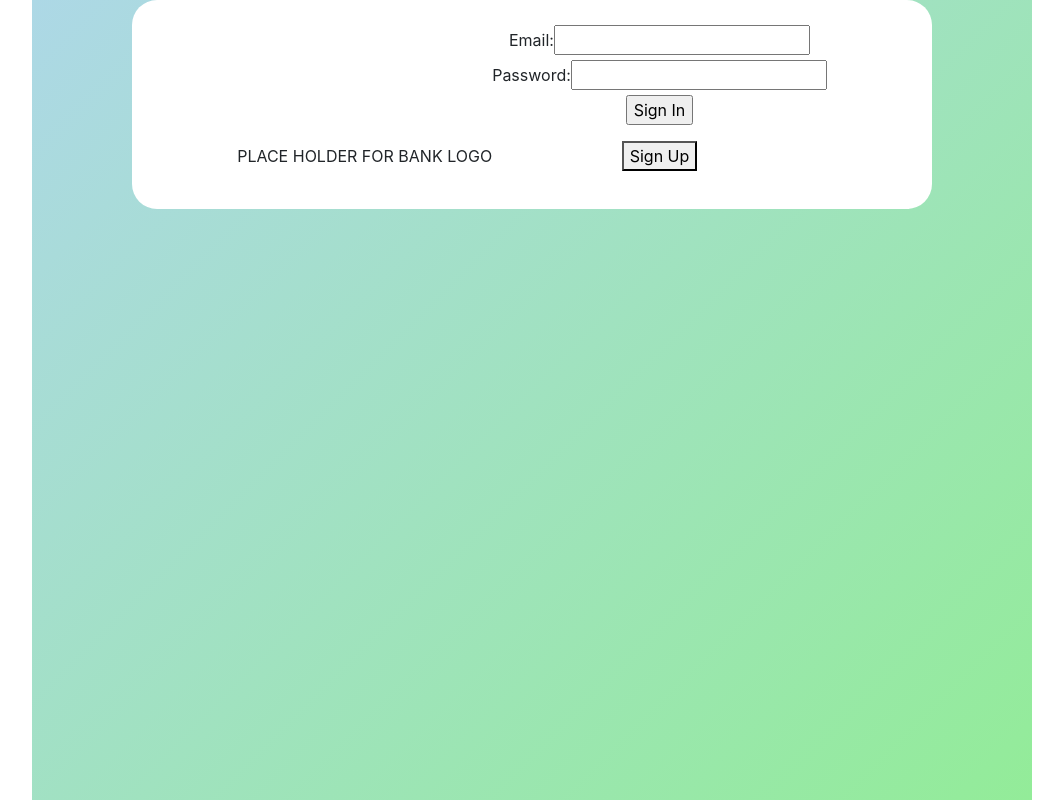
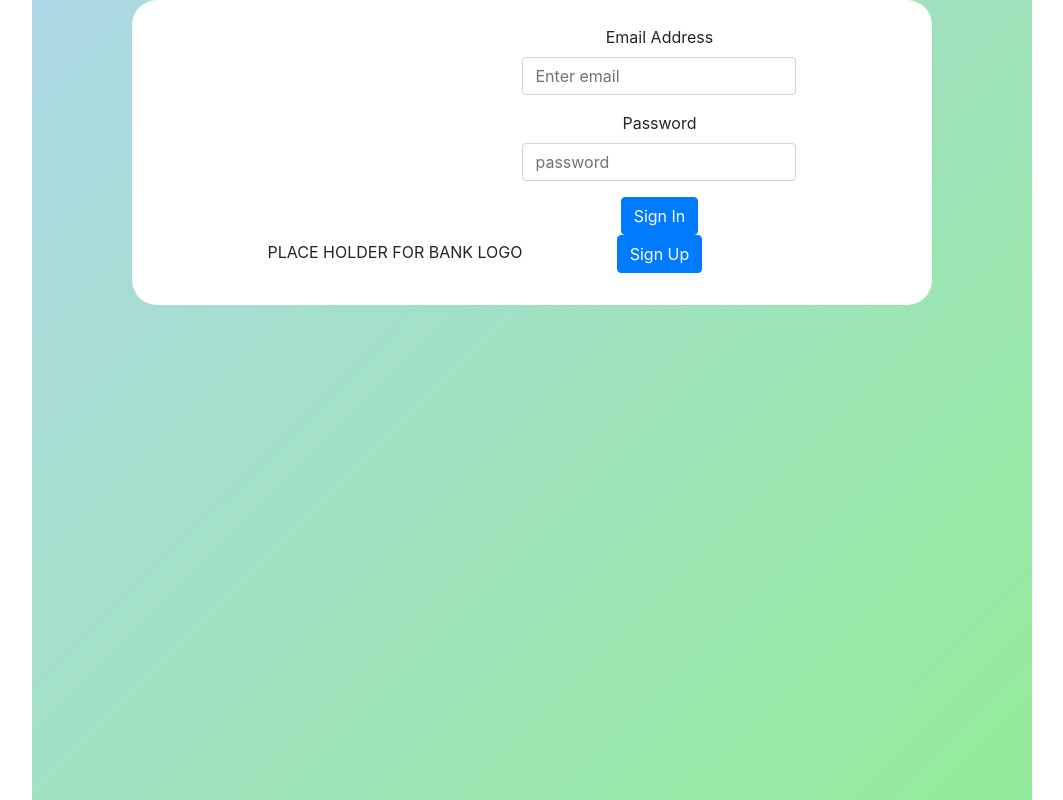
Before and after one commit to Will-Rich-724/bank, a React (Create React App) app in the folder client/: page / in a window 1280 px wide. Shown: the top 800 px of the page, without its empty margins (108-1171 px from the left). Built offline with nearby package versions, Linux system fonts and the light colour scheme.

Commit message:
Transfer finished forms moved to bootstrap

```diff
--- a/client/src/Components/LogOutButton.js
+++ b/client/src/Components/LogOutButton.js
@@ -1,6 +1,7 @@
 import React, {useState, useEffect} from 'react';
 import { Router, Link, navigate } from '@reach/router';
 import axios from 'axios';
+import Button from 'react-bootstrap/Button'
 
 const LogOutButton = (props) => {
     const logout = () => {
@@ -15,7 +16,7 @@ const LogOutButton = (props) => {
     }
 
     return(
-        <button onClick={logout}>Logout</button>
+        <Button onClick={logout}>Logout</Button>
     )
 };
 
--- a/client/src/Components/SignIn.js
+++ b/client/src/Components/SignIn.js
@@ -2,6 +2,7 @@ import React, {useState, useEffect} from 'react';
 import { Router, Link, navigate } from '@reach/router';
 import axios from 'axios';
 import Form from 'react-bootstrap/Form'
+import Button from 'react-bootstrap/Button'
 
 const SignIn = (props) => {
     const [email, setEmail] = useState("");
@@ -26,18 +27,18 @@ const SignIn = (props) => {
     };
 
     return(
-        <form onSubmit={login}>
-            <div>
-            <label>Email:</label>
-            <input type="text" name="email" onChange={e => setEmail(e.target.value)} value={email} />
-            </div>
-            <div>
-            <label>Password:</label>
-            <input type="password" name="password" onChange={e => setPassword(e.target.value)} value={password} />
-            </div>
-            <input type="submit" value="Sign In" />
+        <Form onSubmit={login}>
+            <Form.Group controlId="formBasicEmail">
+                <Form.Label>Email Address</Form.Label>
+                <Form.Control type="email" placeholder="Enter email" onChange={e => setEmail(e.target.value)} />
+            </Form.Group>
+            <Form.Group controlId="formBasicPassword">
+                <Form.Label>Password</Form.Label>
+                <Form.Control type="password" placeholder="password" onChange={e => setPassword(e.target.value)} />
+            </Form.Group>
             <p>{errorMessage ? errorMessage : ""} </p>
-        </form>
+            <Button variant="primary" type="Submit">Sign In</Button>
+        </Form>
     )
 };
 
--- a/client/src/Components/SignUp.js
+++ b/client/src/Components/SignUp.js
@@ -1,7 +1,8 @@
 import React, {useState, useEffect} from 'react';
 import { Router, Link, navigate } from '@reach/router';
 import axios from 'axios';
-import Form from 'react-bootstrap/Form'
+import Form from 'react-bootstrap/Form';
+import Button from 'react-bootstrap/Button'
 
 const SignUp = (props) => {
     const [firstName, setFirstName] = useState("");
@@ -27,11 +28,7 @@ const SignUp = (props) => {
             { withCredentials: true})
             .then(res => {
                 console.log(res);
-                setFirstName("");
-                setLastName("");
-                setEmail("");
-                setPassword("");
-                setConfirmPassword("");
+                navigate('/');
             })
             .catch(err => {
                 console.log(err);
@@ -40,34 +37,36 @@ const SignUp = (props) => {
     };
 
     return(
-        <form onSubmit={register}>
-            <div>
-                <label>First Name:</label>
-                <input type="text" name="firstName" onChange={e => setFirstName(e.target.value)} value={firstName}></input>
+        <div>
+        <Form onSubmit={register}>
+            <Form.Group controlId="formBasicFirstName">
+                <Form.Label>First Name:</Form.Label>
+                <Form.Control type="text" placeholder="Enter First Name" onChange={e => setFirstName(e.target.value)} />
                 {errors.firstName ? <p>{errors.firstName.message}</p> : ""}
-            </div>
-            <div>
-                <label>Last Name:</label>
-                <input type="text" name="lastName" onChange={e => setLastName(e.target.value)} value={lastName}></input>
+            </Form.Group>
+            <Form.Group controlId="formBasicLastName">
+                <Form.Label>Last Name:</Form.Label>
+                <Form.Control type="text" placeholder="Enter Last Name" onChange={e => setLastName(e.target.value)} />
                 {errors.lastName ? <p>{errors.lastName.message}</p> : ""}
-            </div>
-            <div>
-                <label>Email:</label>
-                <input type="email" name="email" onChange={e => setEmail(e.target.value)} value={email}></input>
+            </Form.Group>
+            <Form.Group controlId="formBasicEmail">
+                <Form.Label>Email Address:</Form.Label>
+                <Form.Control type="email" placeholder="Enter Email" onChange={e => setEmail(e.target.value)} />
                 {errors.email ? <p>{errors.email.message}</p> : ""}
-            </div>
-            <div>
-                <label>Password:</label>
-                <input type="password" name="password" onChange={e => setPassword(e.target.value)} value={password}></input>
+            </Form.Group>
+            <Form.Group controlId="formBasicPassword">
+                <Form.Label>Password:</Form.Label>
+                <Form.Control type="password" placeholder="Enter Password" onChange={e => setPassword(e.target.value)} />
                 {errors.password ? <p>{errors.password.message}</p> : ""}
-            </div>
-            <div>
-                <label>Confirm Password:</label>
-                <input type="password" name="confirmPassword" onChange={e => setConfirmPassword(e.target.value)} value={confirmPassword}></input>
+            </Form.Group>
+            <Form.Group controlId="formBasicConfirmPassword">
+                <Form.Label>Confirm Password:</Form.Label>
+                <Form.Control type="password" placeholder="Confirm Password" onChange={e => setConfirmPassword(e.target.value)} />
                 {errors.confirmPassword ? <p>{errors.confirmPassword.message}</p> : ""}
-            </div>
-            <input type="Submit" value="Sign Up" />
-        </form>
+            </Form.Group>
+            <Button variant="primary" type="Submit">Sign Up</Button>
+        </Form>
+        </div>
     )
 };
 
--- a/client/src/Views/AddAccount.js
+++ b/client/src/Views/AddAccount.js
@@ -1,7 +1,8 @@
 import React, { useState, useEffect } from 'react';
 import { Router, Link, navigate } from '@reach/router';
 import axios from 'axios';
-import DropdownButton from 'react-bootstrap/DropdownButton';
+import Form from 'react-bootstrap/Form';
+import Button from 'react-bootstrap/Button';
 
 const AddAccount = (props) => {
     const [firstName, setFirstName] = useState();
@@ -37,35 +38,29 @@ const AddAccount = (props) => {
 
     return (
         <div className="main-body">
-            <h1>Open a New Account</h1>
-            <form onSubmit={AddAccount}>
-                <div>
-                    <label>Account Name:</label>
-                    <input type="text" name="nickName" onChange={e => setNickName(e.target.value)} value={nickName}></input>
-                    {errors.nickName ? <p>{errors.nickName.message}</p> : ""}
-                </div>
-                <div>
-                    {/* <label>Account Type:</label>
-                    enum: ['Savings', 'Checking', 'Retirement', 'Investment']
-                    <input type="text" name="accountType" onChange={e => setAccountType(e.target.value)} value={accountType}></input>
-                    {errors.accountType ? <p>{errors.accountType.message}</p> : ""} */}
-                    <select onChange={(e) => setAccountType(e.target.value)} defaultValue={""}>
+            <h4>Open a New Account</h4>
+            <Form onSubmit={AddAccount}>
+            <Form.Group controlId="formBasicAccountNickName">
+                <Form.Label>Account Name:</Form.Label>
+                <Form.Control type="text" placeholder="Enter a name for your Account" onChange={e => setNickName(e.target.value)} />
+            </Form.Group>
+            <Form.Group controlId="formBasicAccountType">
+                <Form.Label>Account Type:</Form.Label>
+                <Form.Control as="select" onChange={e => setAccountType(e.target.value)}>
                     <option value="Savings">Savings</option>
                     <option value="Checking">Checking</option>
                     <option value="Retirement">Retirement</option>
                     <option value="Investment">Investment</option>
-                    </select>
-                </div>
-                <div>
-                    <label>Deposit:</label>
-                    <input type="number" step="0.01" min="0" name="balance" onChange={e => setBalance(e.target.value)} value={balance}></input>
-                    {errors.balance ? <p>{errors.balance.message}</p> : ""}
-                </div>
-                <input type="submit" value="Open Account"/>
-            </form>
+                </Form.Control>
+            </Form.Group>
+            <Form.Group controlId="formBasicAccountBalance">
+                <Form.Label>Deposit:</Form.Label>
+                <Form.Control type="number" placeholder="Deposit Initial Account Amount" onChange={e => setBalance(e.target.value)} />
+            </Form.Group>
+            </Form>
             <br/>
             <div>
-                <Link to={`/${props.id}`}><button>Back</button></Link>
+                <Link to={`/${props.id}`}><Button>Back</Button></Link>
             </div>
         </div>
     )
--- a/client/src/Views/LogIn.js
+++ b/client/src/Views/LogIn.js
@@ -1,6 +1,7 @@
 import React, { useState, useEffect } from 'react';
 import { Router, Link, navigate } from '@reach/router';
 import axios from 'axios';
+import Button from 'react-bootstrap/Button'
 
 import SignIn from '../Components/SignIn';
 
@@ -12,7 +13,7 @@ const LogIn = (props) => {
             </div>
             <div style={{display : "inline-block"}}>
                 <SignIn />
-                <Link to={'/register'}><button>Sign Up</button></Link>
+                <Link to={'/register'}><Button>Sign Up</Button></Link>
             </div>
         </div>
     )
--- a/client/src/Views/Register.js
+++ b/client/src/Views/Register.js
@@ -1,6 +1,7 @@
 import React, { useState, useEffect } from 'react';
 import { Router, Link, navigate } from '@reach/router';
 import axios from 'axios';
+import Button from 'react-bootstrap/Button'
 
 import SignUp from "../Components/SignUp";
 
@@ -8,7 +9,7 @@ const Register = (props) => {
     return(
         <div className="main-body">
             <SignUp />
-            <Link to={'/'}><button>Back to Login</button></Link>
+            <Link to={'/'}><Button>Back to Login</Button></Link>
         </div>
     )
 }
```
Also changed, not shown: client/src/Views/Transfer.js (+17 -2 lines), client/src/images/fakeBank logo.PNG (added), 1 other file (tests, documents, lock files or other folders).
